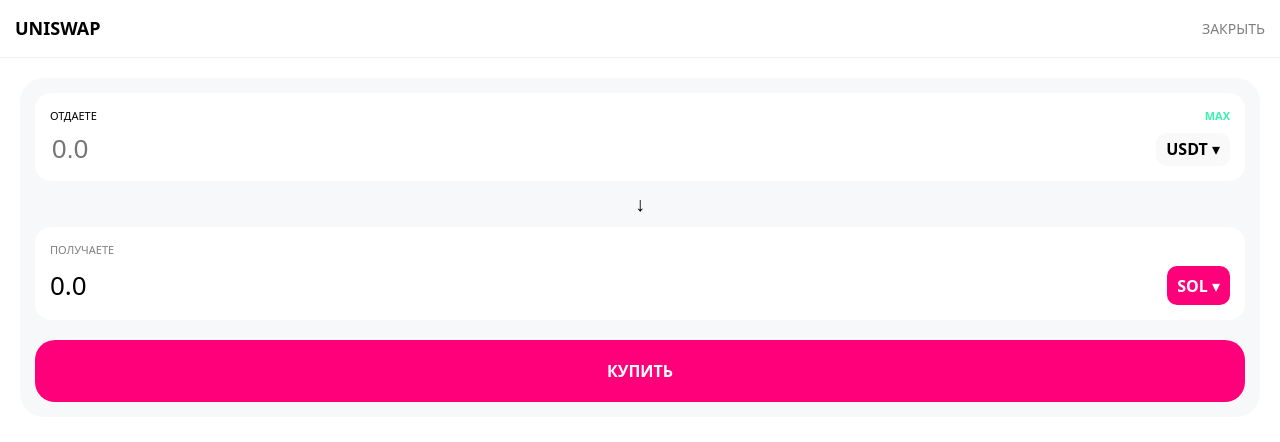
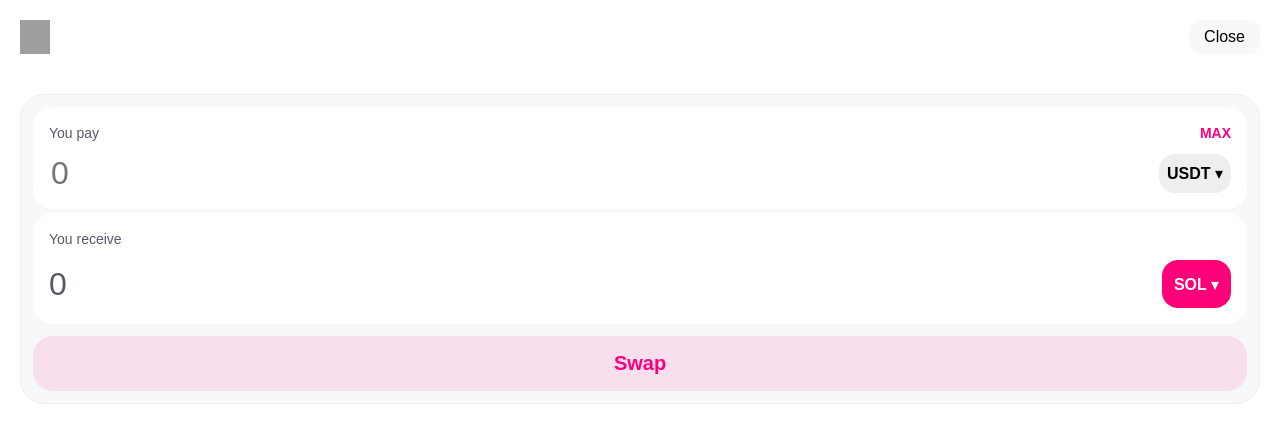
Before and after one commit to katyakuznezc-cmd/treidgame, a React (Vite) app: page / in a window 1280 px wide. Both pictures are taken after a click on the button "UNISWAP". Shown: the top 442 px of the page. Built offline with nearby package versions, Linux system fonts and the light colour scheme; grey boxes are pictures that could not be loaded.

Commit message:
Update App.jsx

```diff
--- a/src/App.jsx
+++ b/src/App.jsx
@@ -9,17 +9,15 @@ const ASSETS = {
 
 const DEXES = ['UNISWAP', 'RAYDIUM', 'PANCAKE', '1INCH'];
 
-export default function ArbitrageUltraApp() {
+export default function ExactDesignApp() {
   const [balanceUSDT, setBalanceUSDT] = useState(() => Number(localStorage.getItem('arb_balance')) || 1000.00);
   const [wallet, setWallet] = useState(() => JSON.parse(localStorage.getItem('arb_wallet')) || {});
-
   const [activeDex, setActiveDex] = useState(null);
   const [signal, setSignal] = useState(null);
   const [isProcessing, setIsProcessing] = useState(false);
   const [notification, setNotification] = useState(null);
   const [showTokenList, setShowTokenList] = useState(false);
   const [selectingFor, setSelectingFor] = useState('pay');
-
   const [payToken, setPayToken] = useState(ASSETS.USDT);
   const [receiveToken, setReceiveToken] = useState(ASSETS.SOL);
   const [amount, setAmount] = useState('');
@@ -29,74 +27,49 @@ export default function ArbitrageUltraApp() {
     localStorage.setItem('arb_wallet', JSON.stringify(wallet));
   }, [balanceUSDT, wallet]);
 
-  // ГЕНЕРАТОР РАНДОМНЫХ СИГНАЛОВ
   useEffect(() => {
     if (!signal) {
       const tokens = [ASSETS.SOL, ASSETS.ETH, ASSETS.BNB];
       const coin = tokens[Math.floor(Math.random() * tokens.length)];
-
-      // Выбираем две разные случайные биржи
-      const shuffledDex = [...DEXES].sort(() => 0.5 - Math.random());
-      const buyAt = shuffledDex[0];
-      const sellAt = shuffledDex[1];
-
-      const isNegative = Math.random() < 0.25;
-      const profit = isNegative ? -(Math.random() * 1.5).toFixed(2) : (Math.random() * 2 + 1).toFixed(2);
-
-      setSignal({ coin, buyAt, sellAt, profit: parseFloat(profit) });
+      const shuffled = [...DEXES].sort(() => 0.5 - Math.random());
+      const profit = (Math.random() < 0.3 ? -(Math.random() * 1.5) : (Math.random() * 2 + 1)).toFixed(2);
+      setSignal({ coin, buyAt: shuffled[0], sellAt: shuffled[1], profit: parseFloat(profit) });
     }
   }, [signal]);
 
   const handleMax = () => {
-    const maxVal = payToken.symbol === 'USDT' ? balanceUSDT : (wallet[payToken.symbol] || 0);
-    setAmount(maxVal.toString());
+    const val = payToken.symbol === 'USDT' ? balanceUSDT : (wallet[payToken.symbol] || 0);
+    setAmount(val.toString());
   };
 
-  const showNotify = (type, text, duration = 3500) => {
+  const showNotify = (type, text, time = 3500) => {
     setNotification({ type, text });
-    setTimeout(() => setNotification(null), duration);
+    setTimeout(() => setNotification(null), time);
   };
 
   const handleSwap = () => {
     if (!amount || amount <= 0) return;
     setIsProcessing(true);
-
     setTimeout(() => {
-      const numAmount = Number(amount);
-
+      const num = Number(amount);
       if (payToken.symbol === 'USDT') {
-        // ПОКУПКА
-        if (balanceUSDT >= numAmount) {
-          const received = numAmount / receiveToken.price;
-          setBalanceUSDT(b => b - numAmount);
-          setWallet(w => ({ ...w, [receiveToken.symbol]: (w[receiveToken.symbol] || 0) + received }));
-          // Сообщение о покупке исчезает быстро (1.2 сек)
-          showNotify('success', `Куплено ${receiveToken.symbol}`, 1200);
-        } else {
-          showNotify('error', 'Недостаточно USDT');
+        if (balanceUSDT >= num) {
+          setBalanceUSDT(b => b - num);
+          setWallet(w => ({ ...w, [receiveToken.symbol]: (w[receiveToken.symbol] || 0) + (num / receiveToken.price) }));
+          showNotify('success', `Bought ${receiveToken.symbol}`, 1200);
         }
       } else {
-        // ПРОДАЖА
-        const userHas = wallet[payToken.symbol] || 0;
-        if (userHas >= numAmount) {
-          const isCorrectDex = activeDex === signal?.sellAt && payToken.symbol === signal?.coin.symbol;
-          const slippage = Math.random() < 0.2;
-
-          let resProfit = isCorrectDex ? signal.profit : -15;
-          if (slippage && isCorrectDex) resProfit = -(Math.random() * 1.5);
-
-          const finalUSDT = (numAmount * payToken.price) * (1 + resProfit/100);
-          const diff = finalUSDT - (numAmount * payToken.price);
-
-          setBalanceUSDT(b => b + finalUSDT);
-          setWallet(w => ({ ...w, [payToken.symbol]: userHas - numAmount }));
-
-          if (diff >= 0) showNotify('success', `Профит: +$${diff.toFixed(2)} (${resProfit}%)`);
-          else showNotify('error', `Убыток: $${diff.toFixed(2)} (${resProfit}%)`);
-
+        const has = wallet[payToken.symbol] || 0;
+        if (has >= num) {
+          const isCorrect = activeDex === signal?.sellAt && payToken.symbol === signal?.coin.symbol;
+          const slip = Math.random() < 0.2;
+          let prof = isCorrect ? signal.profit : -15;
+          if (slip && isCorrect) prof = -(Math.random() * 1.5);
+          const final = (num * payToken.price) * (1 + prof/100);
+          setBalanceUSDT(b => b + final);
+          setWallet(w => ({ ...w, [payToken.symbol]: has - num }));
+          showNotify(prof > 0 ? 'success' : 'error', prof > 0 ? `Profit: +$${(final - num * payToken.price).toFixed(2)}` : `Loss: $${(final - num * payToken.price).toFixed(2)}`);
           setSignal(null);
-        } else {
-          showNotify('error', 'Недостаточно токенов');
         }
       }
       setIsProcessing(false);
@@ -104,116 +77,161 @@ export default function ArbitrageUltraApp() {
     }, 6000);
   };
 
-  const TokenSelector = () => (
-    <div style={{ position: 'fixed', inset: 0, background: '#111', zIndex: 9999, padding: 20 }}>
-      <div style={{ display: 'flex', justifyContent: 'space-between', marginBottom: 20 }}>
-        <h2>Токены</h2>
-        <button onClick={() => setShowTokenList(false)} style={{ background: 'none', border: 'none', color: '#fff', fontSize: 32 }}>×</button>
-      </div>
-      {Object.values(ASSETS).map(t => (
-        <div key={t.symbol} onClick={() => {
-          if (selectingFor === 'pay') setPayToken(t); else setReceiveToken(t);
-          setShowTokenList(false);
-        }} style={{ display: 'flex', alignItems: 'center', gap: 15, padding: '18px 0', borderBottom: '1px solid #222' }}>
-          <img src={t.icon} width="30" />
-          <div style={{ flex: 1 }}><b>{t.symbol}</b></div>
-          <div style={{ color: '#39f2af', fontSize: 14 }}>
-            {t.symbol === 'USDT' ? balanceUSDT.toFixed(2) : (wallet[t.symbol] || 0).toFixed(4)}
+  // --- RENDERING DEX ---
+  const renderDexTerminal = () => {
+    switch(activeDex) {
+      case 'UNISWAP':
+        return (
+          <div style={{ background: '#fff', height: '100%', color: '#000', padding: 20 }}>
+            <div style={{ display: 'flex', justifyContent: 'space-between', marginBottom: 40 }}>
+              <img src="https://upload.wikimedia.org/wikipedia/commons/e/e7/Uniswap_Logo.svg" width="30" />
+              <button onClick={() => setActiveDex(null)} style={{ border: 'none', background: '#f7f8fa', padding: '8px 15px', borderRadius: 12 }}>Close</button>
+            </div>
+            <div style={{ background: '#f7f8fa', padding: 12, borderRadius: 24, border: '1px solid #edeeef' }}>
+               <div style={{ background: '#fff', padding: 16, borderRadius: 20, marginBottom: 4 }}>
+                  <div style={{ fontSize: 14, color: '#565a69', display: 'flex', justifyContent: 'space-between' }}>You pay <span onClick={handleMax} style={{ color: '#ff007a', cursor: 'pointer', fontWeight: 'bold' }}>MAX</span></div>
+                  <div style={{ display: 'flex', justifyContent: 'space-between', marginTop: 10 }}>
+                    <input type="number" value={amount} onChange={e => setAmount(e.target.value)} placeholder="0" style={{ border: 'none', fontSize: 32, width: '60%', outline: 'none' }} />
+                    <button onClick={() => {setShowTokenList(true); setSelectingFor('pay')}} style={{ background: '#edeeef', border: 'none', borderRadius: 16, padding: '4px 8px', fontWeight: 'bold', display: 'flex', alignItems: 'center', gap: 5 }}>{payToken.symbol} ▾</button>
+                  </div>
+               </div>
+               <div style={{ background: '#fff', padding: 16, borderRadius: 20 }}>
+                  <div style={{ fontSize: 14, color: '#565a69' }}>You receive</div>
+                  <div style={{ display: 'flex', justifyContent: 'space-between', marginTop: 10 }}>
+                    <div style={{ fontSize: 32, color: amount ? '#000' : '#565a69' }}>{amount ? (payToken.symbol === 'USDT' ? (amount/receiveToken.price).toFixed(4) : (amount*payToken.price).toFixed(2)) : '0'}</div>
+                    <button onClick={() => {setShowTokenList(true); setSelectingFor('receive')}} style={{ background: '#ff007a', color: '#fff', border: 'none', borderRadius: 16, padding: '4px 12px', fontWeight: 'bold' }}>{receiveToken.symbol} ▾</button>
+                  </div>
+               </div>
+               <button onClick={handleSwap} style={{ width: '100%', marginTop: 12, padding: 16, borderRadius: 20, border: 'none', background: 'rgba(255, 0, 122, 0.1)', color: '#ff007a', fontSize: 20, fontWeight: 'bold' }}>Swap</button>
+            </div>
           </div>
-        </div>
-      ))}
-    </div>
-  );
+        );
+      case 'RAYDIUM':
+        return (
+          <div style={{ background: '#0c0d21', height: '100%', color: '#fff', padding: 20 }}>
+            <div style={{ display: 'flex', justifyContent: 'space-between', marginBottom: 40, borderBottom: '1px solid #1c1e3d', pb: 10 }}>
+              <span style={{ color: '#39f2af', fontWeight: 'bold', fontSize: 20 }}>RAYDIUM</span>
+              <button onClick={() => setActiveDex(null)} style={{ background: 'none', border: '1px solid #39f2af', color: '#39f2af', borderRadius: 8 }}>Esc</button>
+            </div>
+            <div style={{ background: '#14162e', padding: 20, borderRadius: 20, border: '1px solid #1c1e3d' }}>
+              <div style={{ background: '#0c0d21', padding: 15, borderRadius: 15, border: '1px solid #1c1e3d' }}>
+                <div style={{ display: 'flex', justifyContent: 'space-between', fontSize: 12, color: 'rgba(255,255,255,0.5)' }}><span>From</span><span onClick={handleMax} style={{ color: '#39f2af' }}>MAX</span></div>
+                <div style={{ display: 'flex', justifyContent: 'space-between', marginTop: 10 }}>
+                  <input type="number" value={amount} onChange={e => setAmount(e.target.value)} style={{ background: 'none', border: 'none', color: '#fff', fontSize: 24, outline: 'none' }} />
+                  <span onClick={() => {setShowTokenList(true); setSelectingFor('pay')}} style={{ color: '#39f2af' }}>{payToken.symbol}</span>
+                </div>
+              </div>
+              <div style={{ textAlign: 'center', margin: '10px 0', color: '#39f2af' }}>⇅</div>
+              <div style={{ background: '#0c0d21', padding: 15, borderRadius: 15, border: '1px solid #1c1e3d' }}>
+                <div style={{ fontSize: 12, color: 'rgba(255,255,255,0.5)' }}>To</div>
+                <div style={{ display: 'flex', justifyContent: 'space-between', marginTop: 10 }}>
+                  <div style={{ fontSize: 24 }}>{amount ? '≈ '+(payToken.symbol === 'USDT' ? (amount/receiveToken.price).toFixed(4) : (amount*payToken.price).toFixed(2)) : '0.00'}</div>
+                  <span onClick={() => {setShowTokenList(true); setSelectingFor('receive')}} style={{ color: '#39f2af' }}>{receiveToken.symbol}</span>
+                </div>
+              </div>
+              <button onClick={handleSwap} style={{ width: '100%', marginTop: 20, padding: 15, borderRadius: 12, border: 'none', background: 'linear-gradient(90deg, #39f2af, #2ba583)', color: '#000', fontWeight: 'bold' }}>Swap Tokens</button>
+            </div>
+          </div>
+        );
+      case 'PANCAKE':
+        return (
+          <div style={{ background: '#eaf2f6', height: '100%', color: '#280d5f', padding: 20 }}>
+            <div style={{ display: 'flex', justifyContent: 'space-between', alignItems: 'center', marginBottom: 30 }}>
+              <span style={{ fontWeight: 900, color: '#d18c47' }}>🥞 PancakeSwap</span>
+              <button onClick={() => setActiveDex(null)} style={{ background: '#7a6eaa', color: '#fff', border: 'none', borderRadius: 12, padding: '5px 10px' }}>Back</button>
+            </div>
+            <div style={{ background: '#fff', borderRadius: 32, padding: 24, boxShadow: '0 4px 0 #e9eaeb' }}>
+               <h3 style={{ margin: '0 0 20px 0' }}>Swap</h3>
+               <div style={{ background: '#eeeaf4', padding: 16, borderRadius: 16 }}>
+                  <div style={{ display: 'flex', justifyContent: 'space-between', fontSize: 12 }}><span style={{ fontWeight: 'bold' }}>{payToken.symbol}</span><span onClick={handleMax} style={{ color: '#1fc7d4', fontWeight: 900 }}>MAX</span></div>
+                  <input type="number" value={amount} onChange={e => setAmount(e.target.value)} placeholder="0.0" style={{ background: 'none', border: 'none', fontSize: 20, width: '100%', marginTop: 8, outline: 'none', color: '#280d5f' }} />
+               </div>
+               <div style={{ textAlign: 'center', color: '#1fc7d4', padding: 10 }}>↓</div>
+               <div style={{ background: '#eeeaf4', padding: 16, borderRadius: 16, marginBottom: 20 }}>
+                  <div style={{ fontWeight: 'bold', fontSize: 12 }}>{receiveToken.symbol}</div>
+                  <div style={{ fontSize: 20, marginTop: 8 }}>{amount ? (payToken.symbol === 'USDT' ? (amount/receiveToken.price).toFixed(4) : (amount*payToken.price).toFixed(2)) : '0.0'}</div>
+               </div>
+               <button onClick={handleSwap} style={{ width: '100%', padding: 16, borderRadius: 16, border: 'none', background: '#1fc7d4', color: '#fff', fontWeight: 'bold', fontSize: 16, boxShadow: '0 -3px 0 rgba(0,0,0,0.1) inset' }}>Swap Now</button>
+            </div>
+          </div>
+        );
+      case '1INCH':
+        return (
+          <div style={{ background: '#060814', height: '100%', color: '#fff', padding: 20 }}>
+            <div style={{ display: 'flex', justifyContent: 'space-between', alignItems: 'center', marginBottom: 40 }}>
+              <span style={{ fontWeight: 'bold', letterSpacing: 1 }}>1INCH NETWORK</span>
+              <span onClick={() => setActiveDex(null)} style={{ color: '#2f8af5' }}>Close</span>
+            </div>
+            <div style={{ background: '#131823', border: '1px solid #21273a', borderRadius: 16, padding: 16 }}>
+               <div style={{ border: '1px solid #21273a', borderRadius: 12, padding: 12, marginBottom: 8 }}>
+                  <div style={{ display: 'flex', justifyContent: 'space-between', opacity: 0.5, fontSize: 11 }}><span>You sell</span><span onClick={handleMax} style={{ color: '#2f8af5' }}>MAX</span></div>
+                  <div style={{ display: 'flex', justifyContent: 'space-between', marginTop: 10 }}>
+                    <input type="number" value={amount} onChange={e => setAmount(e.target.value)} style={{ background: 'none', border: 'none', color: '#fff', fontSize: 22, width: '60%', outline: 'none' }} />
+                    <button onClick={() => {setShowTokenList(true); setSelectingFor('pay')}} style={{ background: '#1b2231', border: 'none', color: '#fff', padding: '5px 10px', borderRadius: 8 }}>{payToken.symbol} ▾</button>
+                  </div>
+               </div>
+               <div style={{ border: '1px solid #21273a', borderRadius: 12, padding: 12, marginBottom: 16 }}>
+                  <div style={{ opacity: 0.5, fontSize: 11 }}>You buy</div>
+                  <div style={{ display: 'flex', justifyContent: 'space-between', marginTop: 10 }}>
+                    <div style={{ fontSize: 22 }}>{amount ? (payToken.symbol === 'USDT' ? (amount/receiveToken.price).toFixed(4) : (amount*payToken.price).toFixed(2)) : '0.0'}</div>
+                    <button onClick={() => {setShowTokenList(true); setSelectingFor('receive')}} style={{ background: '#2f8af5', border: 'none', color: '#fff', padding: '5px 10px', borderRadius: 8 }}>{receiveToken.symbol} ▾</button>
+                  </div>
+               </div>
+               <button onClick={handleSwap} style={{ width: '100%', padding: 16, borderRadius: 12, border: 'none', background: '#2f8af5', color: '#fff', fontWeight: 'bold' }}>Give Permission to Swap</button>
+            </div>
+          </div>
+        );
+      default: return null;
+    }
+  }
 
   return (
-    <div style={{ width: '100vw', height: '100dvh', background: '#000', color: '#fff', fontFamily: 'system-ui' }}>
+    <div style={{ width: '100vw', height: '100dvh', background: '#000', color: '#fff', fontFamily: 'sans-serif', overflow: 'hidden' }}>
 
-      {showTokenList && <TokenSelector />}
+      {showTokenList && (
+        <div style={{ position: 'fixed', inset: 0, background: '#111', zIndex: 9999, padding: 20 }}>
+          <div style={{ display: 'flex', justifyContent: 'space-between', marginBottom: 20 }}><h3>Choose Asset</h3><button onClick={() => setShowTokenList(false)} style={{ background: 'none', border: 'none', color: '#fff', fontSize: 30 }}>×</button></div>
+          {Object.values(ASSETS).map(t => (
+            <div key={t.symbol} onClick={() => { if (selectingFor === 'pay') setPayToken(t); else setReceiveToken(t); setShowTokenList(false); }} style={{ display: 'flex', alignItems: 'center', gap: 15, padding: '15px 0', borderBottom: '1px solid #222' }}>
+              <img src={t.icon} width="30" />
+              <div style={{ flex: 1 }}>{t.symbol}</div>
+              <div style={{ color: '#39f2af' }}>{t.symbol === 'USDT' ? balanceUSDT.toFixed(2) : (wallet[t.symbol] || 0).toFixed(4)}</div>
+            </div>
+          ))}
+        </div>
+      )}
 
       {notification && (
-        <div style={{ position: 'fixed', top: 20, left: '5%', width: '90%', background: notification.type === 'success' ? '#39f2af' : '#ff4444', color: '#000', padding: 15, borderRadius: 12, zIndex: 10000, textAlign: 'center', fontWeight: 'bold' }}>
-          {notification.text}
-        </div>
+        <div style={{ position: 'fixed', top: 15, left: '5%', width: '90%', background: notification.type === 'success' ? '#39f2af' : '#ff4444', color: '#000', padding: 12, borderRadius: 10, zIndex: 10000, textAlign: 'center', fontWeight: 'bold' }}>{notification.text}</div>
       )}
 
       {!activeDex ? (
         <div style={{ padding: 20 }}>
-          <div style={{ textAlign: 'center', margin: '30px 0' }}>
-            <h1 style={{ fontSize: 44, fontWeight: 900 }}>${balanceUSDT.toLocaleString(undefined, {maximumFractionDigits: 2})}</h1>
-            <p style={{ opacity: 0.5, fontSize: 12, letterSpacing: 1 }}>WALLET ASSETS</p>
+          <div style={{ textAlign: 'center', margin: '40px 0' }}>
+            <h1 style={{ fontSize: 40, fontWeight: 900 }}>${balanceUSDT.toLocaleString(undefined, {maximumFractionDigits: 2})}</h1>
+            <p style={{ opacity: 0.5 }}>BALANCE</p>
           </div>
-
           {signal && (
-            <div style={{ background: 'linear-gradient(135deg, #111, #1a1a1a)', padding: 20, borderRadius: 24, border: '1px solid #333', marginBottom: 25 }}>
-              <div style={{ color: '#39f2af', fontSize: 10, fontWeight: 900, marginBottom: 10 }}>LIVE ARBITRAGE SIGNAL</div>
-              <div style={{ fontSize: 17 }}>1. Купи {signal.coin.symbol} на <b style={{ color: '#ff007a' }}>{signal.buyAt}</b></div>
-              <div style={{ fontSize: 17 }}>2. Продай на <b style={{ color: '#39f2af' }}>{signal.sellAt}</b> <span style={{ color: signal.profit > 0 ? '#39f2af' : '#ff4444' }}>({signal.profit}%)</span></div>
+            <div style={{ background: '#111', padding: 20, borderRadius: 20, border: '1px solid #222', marginBottom: 20 }}>
+              <div style={{ color: '#39f2af', fontSize: 11, fontWeight: 'bold', marginBottom: 5 }}>SIGNAL</div>
+              <div>Buy <b>{signal.coin.symbol}</b> on <span style={{ color: '#ff007a' }}>{signal.buyAt}</span></div>
+              <div>Sell on <span style={{ color: '#39f2af' }}>{signal.sellAt}</span> <span style={{ color: signal.profit > 0 ? '#39f2af' : '#ff4444' }}>({signal.profit}%)</span></div>
             </div>
           )}
+          <div style={{ display: 'grid', gridTemplateColumns: '1fr 1fr', gap: 10 }}>
+            {DEXES.map(id => <button key={id} onClick={() => setActiveDex(id)} style={{ background: '#111', border: '1px solid #333', padding: 25, borderRadius: 20, color: '#fff', fontWeight: 'bold' }}>{id}</button>)}
+          </div>
+          <div style={{ textAlign: 'center', marginTop: 40 }}><a href="https://t.me/kriptoalians" style={{ color: '#333', fontSize: 12, textDecoration: 'none' }}>SUPPORT</a></div>
+        </div>
+      ) : renderDexTerminal()}
 
-          <div style={{ display: 'grid', gridTemplateColumns: '1fr 1fr', gap: 12 }}>
-            {DEXES.map(id => (
-              <button key={id} onClick={() => setActiveDex(id)} style={{ background: '#111', border: '1px solid #222', padding: 25, borderRadius: 20, color: '#fff', fontWeight: 'bold' }}>{id}</button>
-            ))}
-          </div>
-
-          <div style={{ marginTop: 40, textAlign: 'center' }}>
-            <a href="https://t.me/kriptoalians" style={{ color: '#222', textDecoration: 'none', fontSize: 11 }}>SUPPORT @KRIPTOALIANS</a>
-          </div>
-        </div>
-      ) : (
-        <div style={{ height: '100%', background: activeDex === 'UNISWAP' ? '#fff' : '#0c0d21', color: activeDex === 'UNISWAP' ? '#000' : '#fff' }}>
-          <div style={{ padding: 15, display: 'flex', justifyContent: 'space-between', alignItems: 'center', borderBottom: '1px solid rgba(128,128,128,0.1)' }}>
-            <b style={{ fontSize: 18 }}>{activeDex}</b>
-            <span onClick={() => setActiveDex(null)} style={{ opacity: 0.5, fontSize: 14 }}>ЗАКРЫТЬ</span>
-          </div>
-
-          <div style={{ padding: 20 }}>
-            <div style={{ background: activeDex === 'UNISWAP' ? '#f7f8fa' : '#14162e', padding: 15, borderRadius: 24 }}>
-
-              <div style={{ background: activeDex === 'UNISWAP' ? '#fff' : '#050614', padding: 15, borderRadius: 16 }}>
-                <div style={{ display: 'flex', justifyContent: 'space-between', fontSize: 11, marginBottom: 8 }}>
-                  <span>ОТДАЕТЕ</span>
-                  <span onClick={handleMax} style={{ color: '#39f2af', fontWeight: 900, cursor: 'pointer' }}>MAX</span>
-                </div>
-                <div style={{ display: 'flex', justifyContent: 'space-between' }}>
-                  <input type="number" value={amount} onChange={e => setAmount(e.target.value)} placeholder="0.0" style={{ background: 'none', border: 'none', fontSize: 26, color: 'inherit', width: '60%', outline: 'none' }} />
-                  <button onClick={() => { setShowTokenList(true); setSelectingFor('pay'); }} style={{ background: 'rgba(128,128,128,0.05)', border: 'none', padding: '5px 10px', borderRadius: 10, color: 'inherit', fontWeight: 'bold' }}>{payToken.symbol} ▾</button>
-                </div>
-              </div>
-
-              <div style={{ textAlign: 'center', margin: '8px 0', fontSize: 20 }}>↓</div>
-
-              <div style={{ background: activeDex === 'UNISWAP' ? '#fff' : '#050614', padding: 15, borderRadius: 16, marginBottom: 20 }}>
-                <div style={{ fontSize: 11, opacity: 0.5, marginBottom: 8 }}>ПОЛУЧАЕТЕ</div>
-                <div style={{ display: 'flex', justifyContent: 'space-between' }}>
-                  <div style={{ fontSize: 26 }}>{amount ? (payToken.symbol === 'USDT' ? (amount / receiveToken.price).toFixed(4) : (amount * payToken.price).toFixed(2)) : '0.0'}</div>
-                  <button onClick={() => { setShowTokenList(true); setSelectingFor('receive'); }} style={{ background: activeDex === 'UNISWAP' ? '#ff007a' : '#39f2af', border: 'none', padding: '5px 10px', borderRadius: 10, color: activeDex === 'UNISWAP' ? '#fff' : '#000', fontWeight: 'bold' }}>{receiveToken.symbol} ▾</button>
-                </div>
-              </div>
-
-              <button onClick={handleSwap} disabled={isProcessing} style={{
-                width: '100%', padding: 20, borderRadius: 20, border: 'none', fontWeight: 900, fontSize: 16,
-                background: isProcessing ? '#222' : (activeDex === 'UNISWAP' ? '#ff007a' : '#39f2af'),
-                color: isProcessing ? '#555' : (activeDex === 'UNISWAP' ? '#fff' : '#000'),
-                transition: '0.2s'
-              }}>
-                {isProcessing ? 'CONFIRMING...' : (payToken.symbol === 'USDT' ? 'КУПИТЬ' : 'ПРОДАТЬ')}
-              </button>
-            </div>
-          </div>
+      {isProcessing && (
+        <div style={{ position: 'fixed', inset: 0, background: 'rgba(0,0,0,0.85)', zIndex: 9000, display: 'flex', flexDirection: 'column', alignItems: 'center', justifyContent: 'center' }}>
+          <div className="loader"></div>
+          <h3 style={{ marginTop: 20 }}>Broadcasting Transaction...</h3>
         </div>
       )}
-
-      {isProcessing && (
-        <div style={{ position: 'fixed', inset: 0, background: 'rgba(0,0,0,0.92)', zIndex: 9000, display: 'flex', flexDirection: 'column', alignItems: 'center', justifyContent: 'center' }}>
-          <div className="loader"></div>
-          <h2 style={{ marginTop: 25, letterSpacing: 1 }}>ОБРАБОТКА...</h2>
-          <p style={{ opacity: 0.4, fontSize: 13 }}>Ожидание подтверждения валидаторов</p>
-        </div>
-      )}
-
-      <style>{`.loader { width: 50px; height: 50px; border: 5px solid #111; border-top-color: #39f2af; border-radius: 50%; animation: s 0.8s linear infinite; } @keyframes s { to { transform: rotate(360deg); } }`}</style>
+      <style>{`.loader { width: 45px; height: 45px; border: 4px solid #333; border-top-color: #39f2af; border-radius: 50%; animation: s 1s linear infinite; } @keyframes s { to { transform: rotate(360deg); } }`}</style>
     </div>
   );
 }
```
